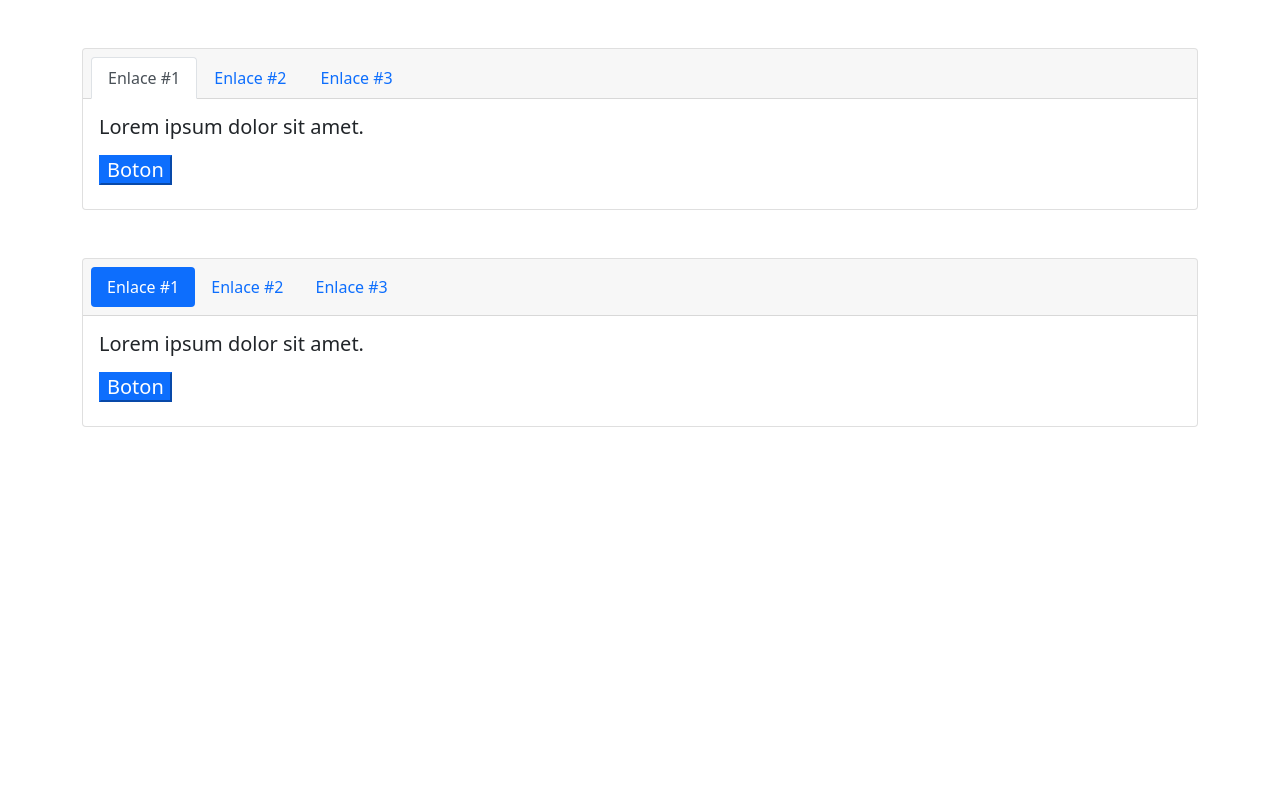
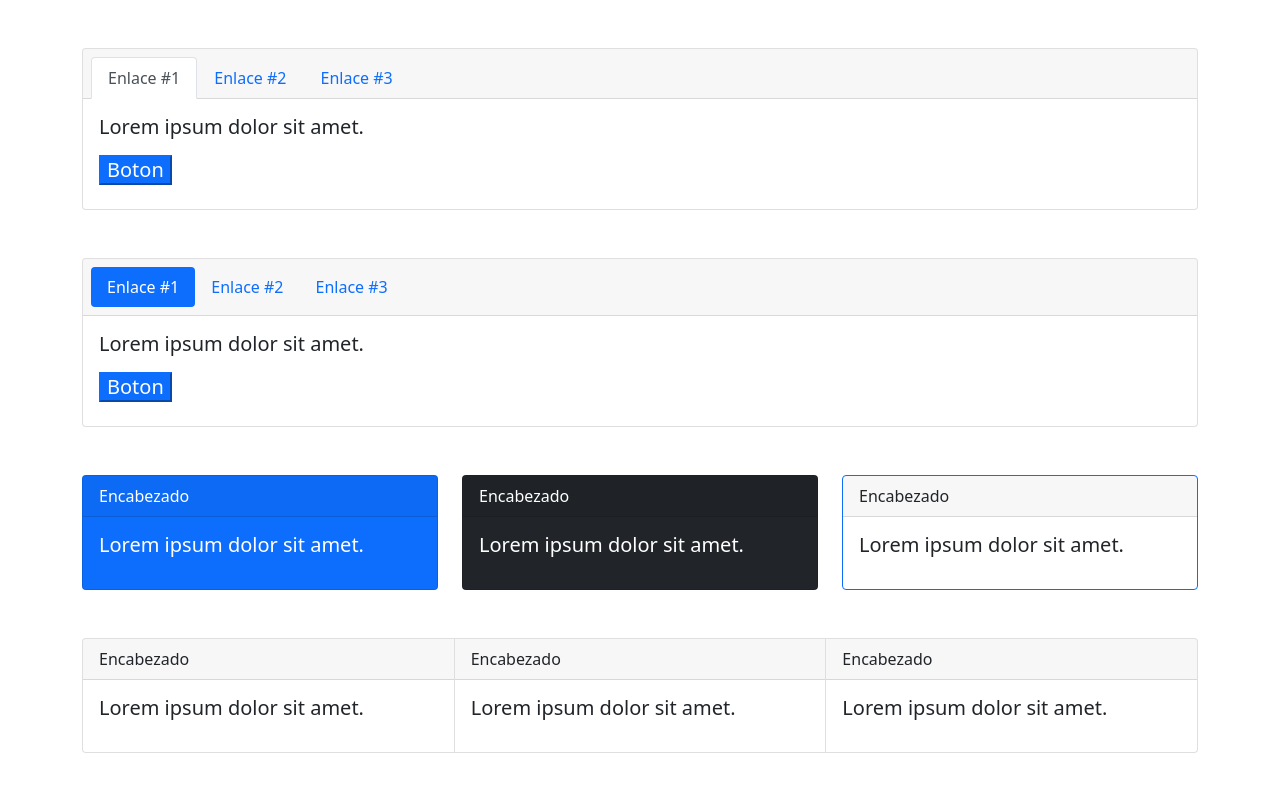
Before and after one commit to robertohastings/bootstrap5, a plain HTML site: page cards2.html in a window 1280 px wide. Drawn offline with Linux system fonts and the light colour scheme.

Commit message:
From Home
From Home

```diff
--- a/cards2.html
+++ b/cards2.html
@@ -58,6 +58,67 @@
                     </div>
                 </div>
             </div>
+
+            <div class="col-4 my-5">
+                <div class="card bg-primary text-white">
+                    <div class="card-header">Encabezado</div>
+                    <div class="card-body">
+                        <h5 class="card-title">
+                            <p>Lorem ipsum dolor sit amet.</p>
+                        </h5>
+                    </div>
+                </div>
+            </div>
+            <div class="col-4 my-5">
+                <div class="card bg-dark text-white">
+                    <div class="card-header">Encabezado</div>
+                    <div class="card-body">
+                        <h5 class="card-title">
+                            <p>Lorem ipsum dolor sit amet.</p>
+                        </h5>
+                    </div>
+                </div>
+            </div>
+            <div class="col-4 my-5">
+                <div class="card border-primary">
+                    <div class="card-header">Encabezado</div>
+                    <div class="card-body">
+                        <h5 class="card-title">
+                            <p>Lorem ipsum dolor sit amet.</p>
+                        </h5>
+                    </div>
+                </div>
+            </div>
+
+            <div class="col-12 mb-5">
+                <div class="card-group">
+                    <div class="card">
+                        <div class="card-header">Encabezado</div>
+                        <div class="card-body">
+                            <h5 class="card-title">
+                                <p>Lorem ipsum dolor sit amet.</p>
+                            </h5>
+                        </div>
+                    </div>
+                    <div class="card">
+                        <div class="card-header">Encabezado</div>
+                        <div class="card-body">
+                            <h5 class="card-title">
+                                <p>Lorem ipsum dolor sit amet.</p>
+                            </h5>
+                        </div>
+                    </div>
+                    <div class="card">
+                        <div class="card-header">Encabezado</div>
+                        <div class="card-body">
+                            <h5 class="card-title">
+                                <p>Lorem ipsum dolor sit amet.</p>
+                            </h5>
+                        </div>
+                    </div>
+                </div>
+            </div>
+
         </div>
     </div>
 
```
Also changed, not shown: carrusel.html (added, +56 -0 lines).
